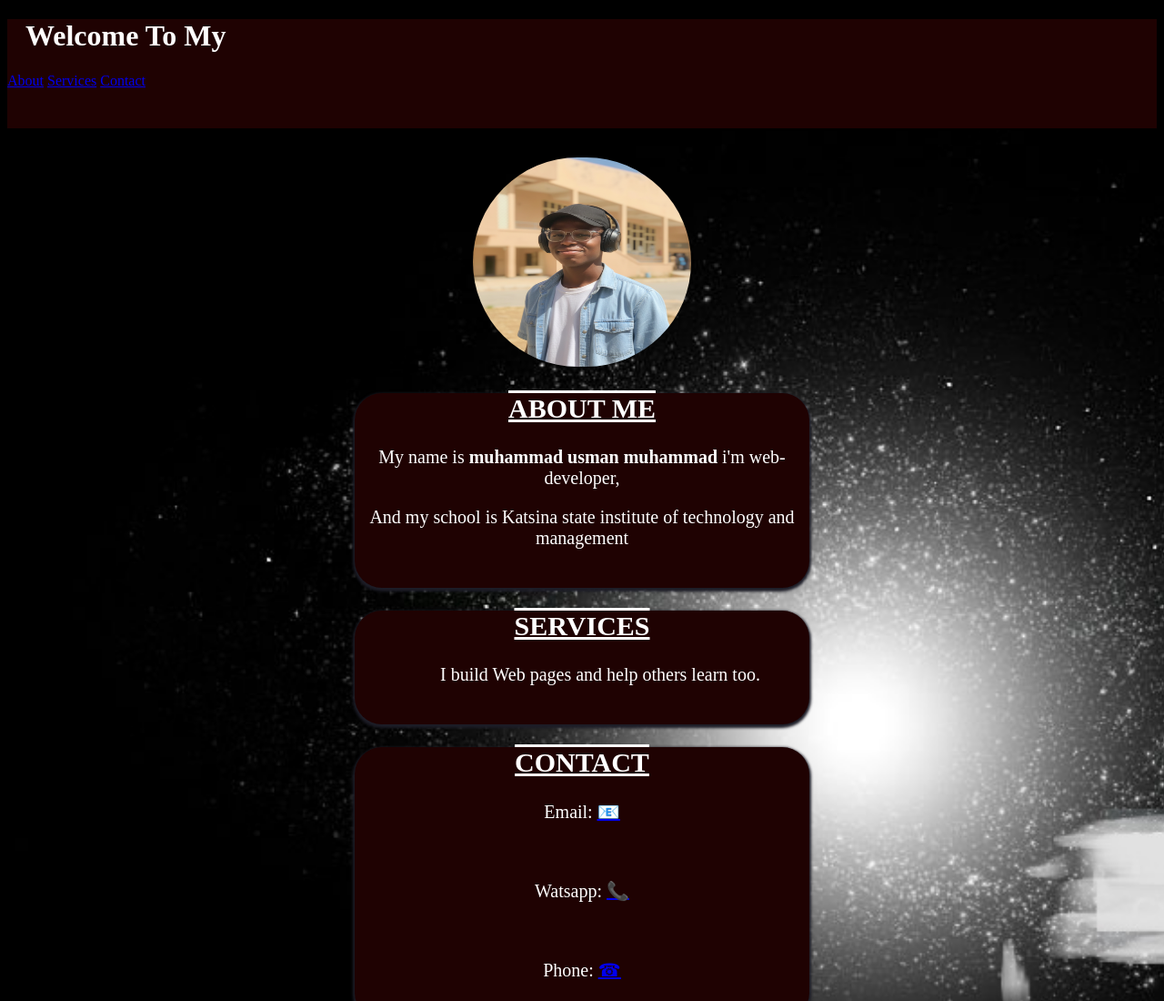
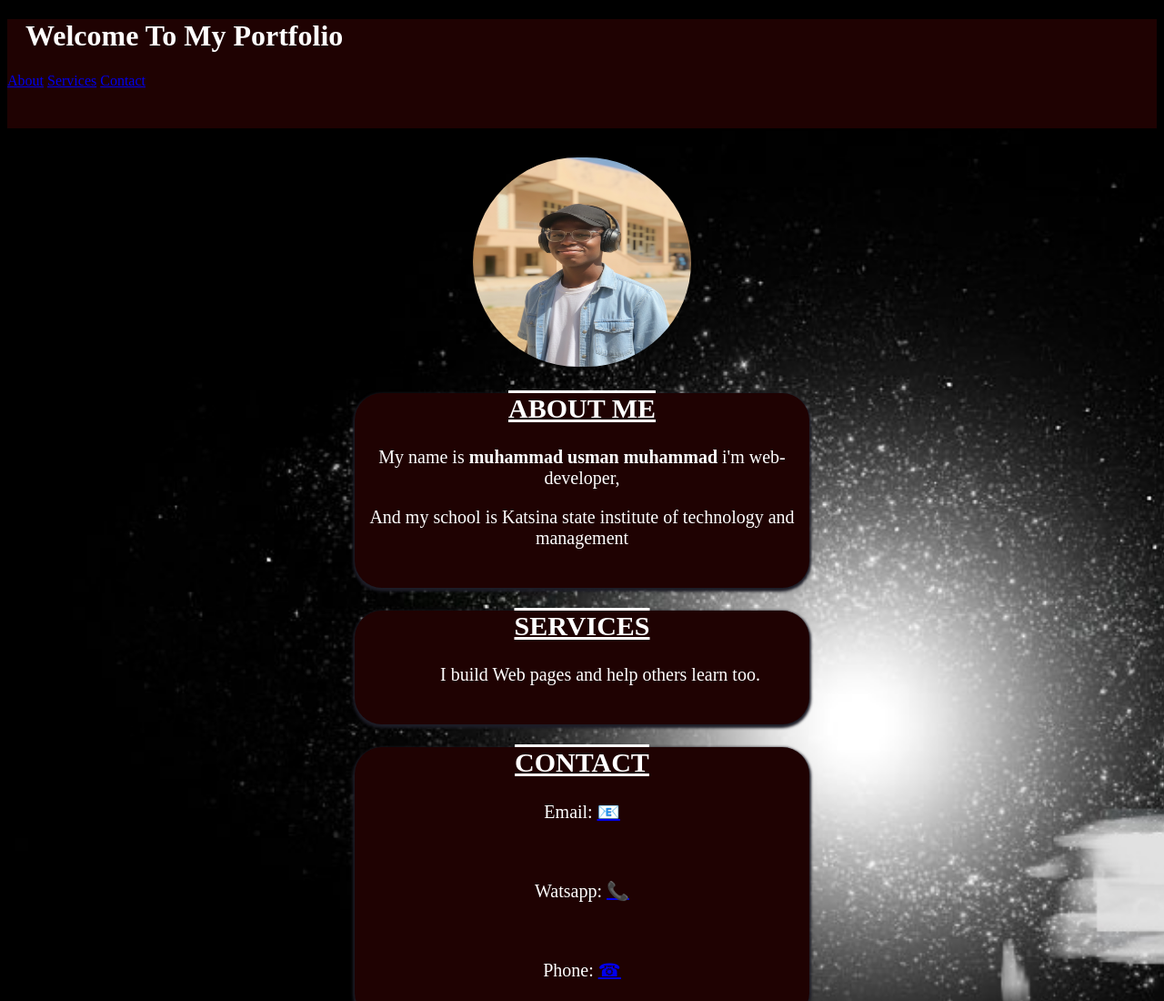
Before and after one commit to mu6793203-source/Dexerian, a plain HTML site: page index.html in a window 1280 px wide. Shown: the top 1100 px of the page at 91% size. Drawn offline with Linux system fonts and the light colour scheme.

Commit message:
Update index.html

```diff
--- a/index.html
+++ b/index.html
@@ -8,7 +8,7 @@
 </head>
 <body>
     <header>
-        <h1 style="margin-left: 20px; ">Welcome To My </h1>
+        <h1 style="margin-left: 20px; ">Welcome To My Portfolio</h1>
         <a href="#about">About</a>
          <a href="#service">Services</a>
          <a href="#contact">Contact</a>
```
